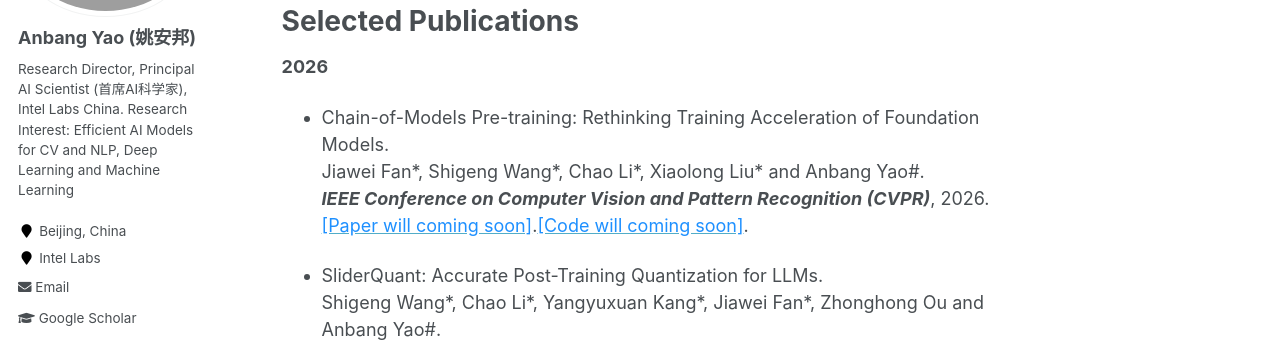
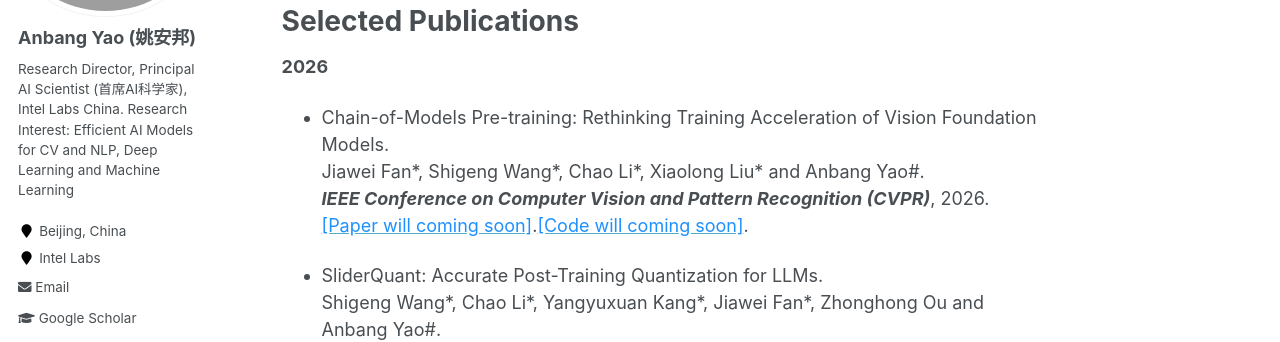
Before and after one commit to YaoAnbang/YaoAnbang.github.io, a Jekyll site: the page built from _pages/about.md, in a window 1280 px wide and 900 px high, scrolled down 4349 px. Shown: the part 153-495 px from the top of the window. Built offline with Jekyll 4.4.1, drawn with Linux system fonts in a browser that asks for light colours.

Commit message:
Update about.md

```diff
--- a/_pages/about.md
+++ b/_pages/about.md
@@ -72,7 +72,7 @@ Selected Publications
 
 **2026**
 
-+ Chain-of-Models Pre-training: Rethinking Training Acceleration of Foundation Models.<br> Jiawei Fan\*, Shigeng Wang\*, Chao Li\*, Xiaolong Liu\* and Anbang Yao\#.<br><em>**IEEE Conference on Computer Vision and Pattern Recognition (CVPR)**</em>, 2026.<br> [<font color="DodgerBlue">[Paper will coming soon]</font>](https://yaoanbang.github.io/).[<font color="DodgerBlue">[Code will coming soon]</font>](https://yaoanbang.github.io/).<br>
++ Chain-of-Models Pre-training: Rethinking Training Acceleration of Vision Foundation Models.<br> Jiawei Fan\*, Shigeng Wang\*, Chao Li\*, Xiaolong Liu\* and Anbang Yao\#.<br><em>**IEEE Conference on Computer Vision and Pattern Recognition (CVPR)**</em>, 2026.<br> [<font color="DodgerBlue">[Paper will coming soon]</font>](https://yaoanbang.github.io/).[<font color="DodgerBlue">[Code will coming soon]</font>](https://yaoanbang.github.io/).<br>
 
 + SliderQuant: Accurate Post-Training Quantization for LLMs.<br> Shigeng Wang\*, Chao Li\*, Yangyuxuan Kang\*, Jiawei Fan\*, Zhonghong Ou and Anbang Yao\#.<br><em>**International Conference on Learning Representations (ICLR)**</em>, 2026.<br> [<font color="DodgerBlue">[Paper will coming soon]</font>](https://openreview.net/pdf?id=YNqZqw4fLT).[<font color="DodgerBlue">[Code will coming soon]</font>](https://yaoanbang.github.io/).<br>
 
```
